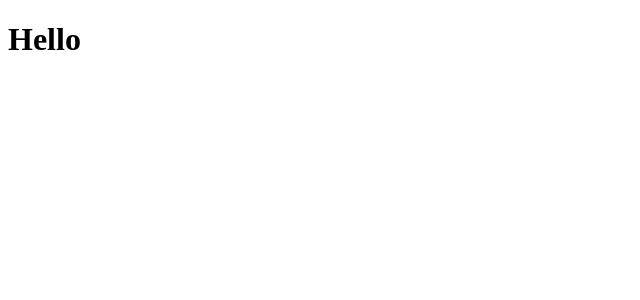
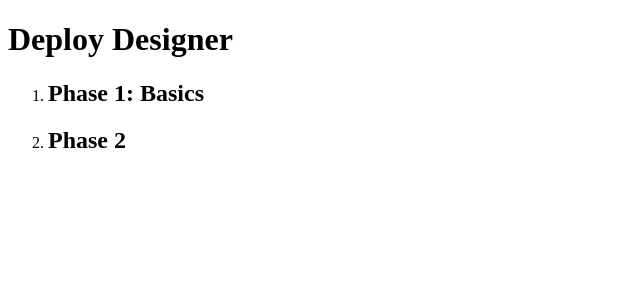
Before and after one commit to MostlyFocusedMike/deploy-designer, a React app: page / in a window 1280 px wide. Shown: the top 300 px of the page, without its empty margins (0-640 px from the left). Built offline with nearby package versions, Linux system fonts and the light colour scheme.

Commit message:
add phases rough

```diff
--- a/src/App.js
+++ b/src/App.js
@@ -1,17 +1,11 @@
 import React, { useEffect, useState } from 'react';
-import mainAdapter from './adapters/main';
+import Phases from './components/Phases';
 
 const App = () => {
-    const [val, setVal] = useState(null);
-    useEffect(() => {
-        const doIt = async () => {
-            const data = await mainAdapter.getAll()
-            console.log('data: ', data);
-        }
-
-        doIt();
-    }, [])
-    return <div><h1>Hello</h1></div>
+    return <div>
+        <h1>Deploy Designer</h1>
+        <Phases />
+    </div>
 }
 
 export default App;
--- /dev/null
+++ b/src/components/Phase.js
@@ -0,0 +1,7 @@
+import React, { useEffect, useState } from 'react';
+
+const Phase = ({phase}) => {
+    return <li><h2>{phase.title}</h2></li>
+}
+
+export default Phase;
--- /dev/null
+++ b/src/components/Phases.js
@@ -0,0 +1,27 @@
+import React, { useEffect, useState } from 'react';
+import mainAdapter from '../adapters/main';
+import Phase from './Phase';
+
+const Phases = () => {
+    const [phases, setPhases] = useState(null);
+    useEffect(() => {
+        const doIt = async () => {
+            const data = await mainAdapter.getAll()
+            setPhases(data.phases)
+        }
+
+        doIt();
+    }, [])
+    console.log('phases: ', phases);
+    return <div>
+        <ol>
+        {
+            phases && phases.map(phase => {
+                return <Phase phase={phase} key={phase.id} />
+            })
+        }
+        </ol>
+    </div>
+}
+
+export default Phases;
```
